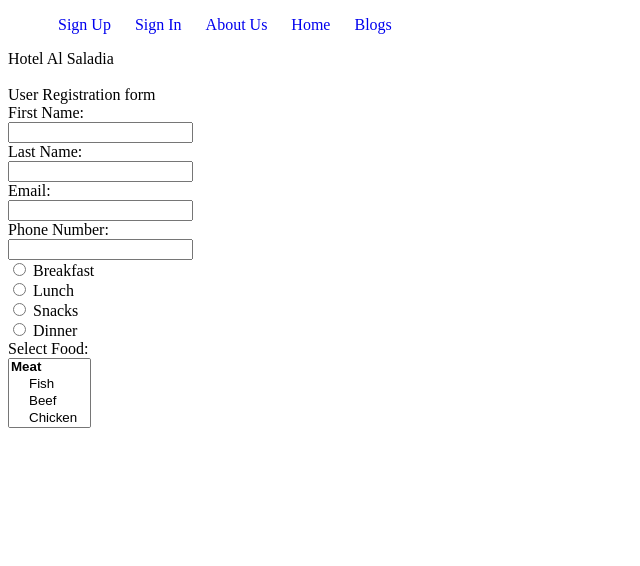
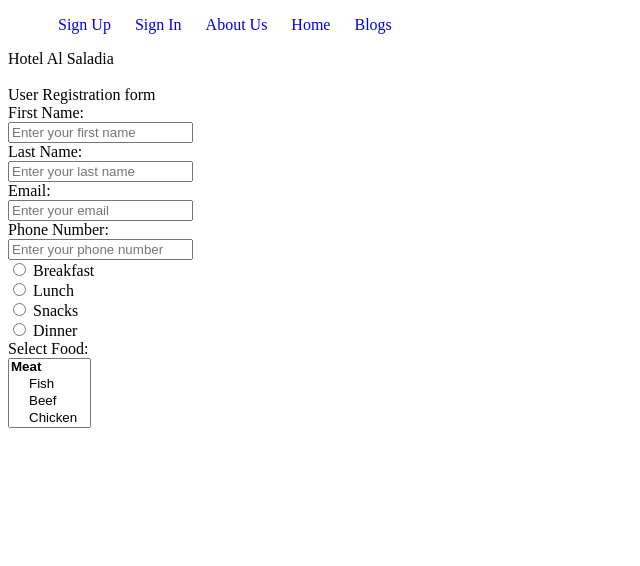
Before and after one commit to tanvirpctg/basic-html, a plain HTML site: page index.html in a window 1280 px wide. Shown: the whole page, without its empty margins (0-640 px from the left). Drawn offline with Linux system fonts and the light colour scheme.

Commit message:
Update index.html

```diff
--- a/index.html
+++ b/index.html
@@ -28,23 +28,23 @@
     <!-- Main content section with the registration form -->
     <main>
         <form>
-            <!-- Form fields with labels and input elements -->
+            <!-- Form fields with labels, input elements, and placeholders -->
 
             <!-- First Name -->
             <label for="first_name">First Name:</label>
-            <input type="text" id="first_name" name="first_name">
+            <input type="text" id="first_name" name="first_name" placeholder="Enter your first name">
 
             <!-- Last Name -->
             <label for="last_name">Last Name:</label>
-            <input type="text" id="last_name" name="last_name">
+            <input type="text" id="last_name" name="last_name" placeholder="Enter your last name">
 
             <!-- Email -->
             <label for="email">Email:</label>
-            <input type="email" id="email" name="email">
+            <input type="email" id="email" name="email" placeholder="Enter your email">
 
             <!-- Phone Number -->
             <label for="phone">Phone Number:</label>
-            <input type="tel" id="phone" name="phone">
+            <input type="tel" id="phone" name="phone" placeholder="Enter your phone number">
 
             <!-- Meal Selection -->
             <label>
```
